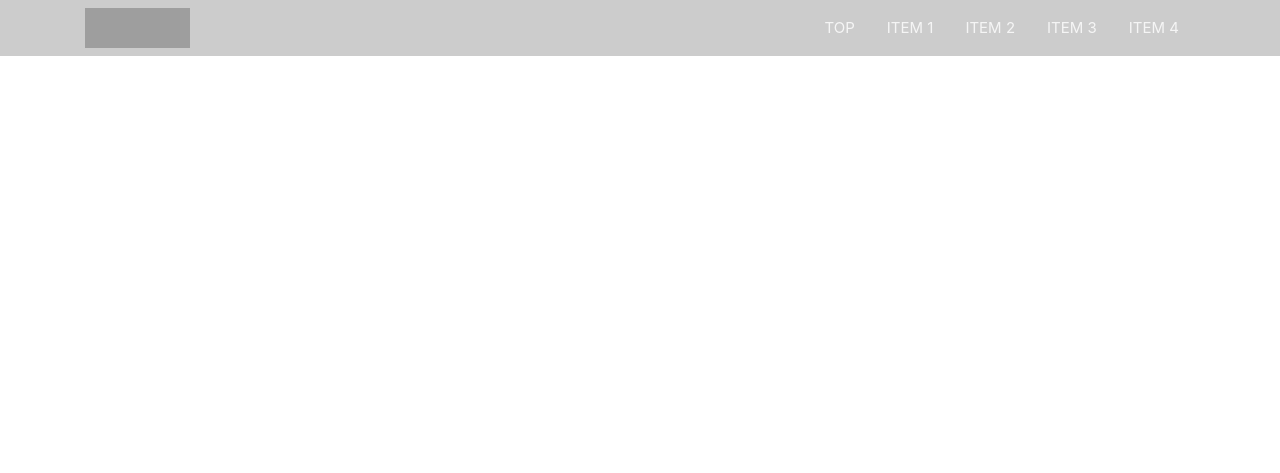
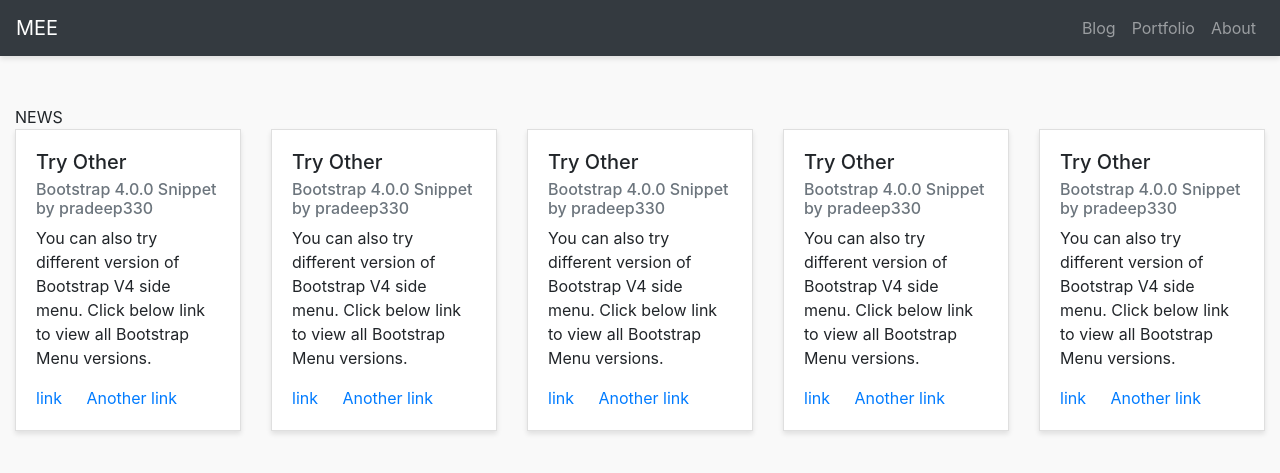
Before and after one commit to agungmee/personal, a PHP site: page / in a window 1280 px wide. Shown: the top 473 px of the page. Run offline with PHP 8.4, Linux system fonts and the light colour scheme; grey boxes are pictures that could not be loaded.

Commit message:
Ubah Navbar dan Tambah Card untuk News

```diff
--- a/includes/navbar.php
+++ b/includes/navbar.php
@@ -1,145 +1,64 @@
-<html>
-<style>
-.navbar {
-    background: #444;
-    -o-transition: all .6s;
-    -moz-transition: all .6s;
-    -webkit-transition: all .6s;
+<!-- Code for NavBar -->
 
-    -ms-transition: all .6s;
-    transition: all .6s;
-    backface-visibility: hidden;
-}
-
-.navbar.navbar-no-bg {
-    background: #444;
-    background: rgba(0, 0, 0, 0.2);
-}
-
-.navbar-dark .navbar-nav {
-    font-size: 15px;
-    color: #fff;
-    text-transform: uppercase;
-}
-
-.navbar-dark .navbar-nav .nav-link {
-    color: #fff;
-    color: rgba(255, 255, 255, 0.8);
-    border: 0;
-}
-
-.navbar-dark .navbar-nav .nav-link:hover {
-    color: #fff;
-}
-
-.navbar-dark .navbar-nav .nav-link:focus {
-    color: #fff;
-    outline: 0;
-}
-
-.navbar-expand-md .navbar-nav .nav-link {
-    padding-left: 1rem;
-    padding-right: 1rem;
-}
-
-.navbar-brand {
-    width: 105px;
-    background: url(../img/logo.png) left center no-repeat;
-    border: 0;
-    text-indent: -99999px;
-}
-</style>
-
-<!-- Top menu -->
-<nav class="navbar navbar-dark fixed-top navbar-expand-md navbar-no-bg">
-    <div class="container">
-        <a class="navbar-brand" href="">Mee</a>
-        <button class="navbar-toggler" type="button" data-toggle="collapse" data-target="#navbarNav" aria-controls="navbarNav" aria-expanded="false" aria-label="Toggle navigation">
+<div id="wrapper" class="animate">
+    <nav class="navbar header-top fixed-top navbar-expand-lg  navbar-dark bg-dark">
+      <!-- <span class="navbar-toggler-icon leftmenutrigger"></span> -->
+      <a class="navbar-brand" href="#">MEE</a>
+      <button class="navbar-toggler" type="button" data-toggle="collapse" data-target="#navbarText" aria-controls="navbarText"
+        aria-expanded="false" aria-label="Toggle navigation">
         <span class="navbar-toggler-icon"></span>
       </button>
-        <div class="collapse navbar-collapse" id="navbarNav">
-            <ul class="navbar-nav ml-auto">
+      <!-- <div class="collapse navbar-collapse" id="navbarText">
+        <ul class="navbar-nav animate side-nav">
           <li class="nav-item">
-                    <a class="nav-link scroll-link" href="#top-content">Top</a>
+            <a class="nav-link" href="#">Article
+              <span class="sr-only">(current)</span>
+            </a>
           </li>
           <li class="nav-item">
-                    <a class="nav-link scroll-link" href="#section-1">Item 1</a>
+            <a class="nav-link" href="#">About</a>
           </li>
           <li class="nav-item">
-                    <a class="nav-link scroll-link" href="#section-2">Item 2</a>
+            <a class="nav-link" href="#">About</a>
+          </li>
+        </ul> -->
+        <ul class="navbar-nav ml-md-auto d-md-flex">
+          <li class="nav-item">
+            <a class="nav-link" href="#">Blog
+              <span class="sr-only">(current)</span>
+            </a>
           </li>
           <li class="nav-item">
-                    <a class="nav-link scroll-link" href="#section-3">Item 3</a>
+            <a class="nav-link" href="#">Portfolio</a>
           </li>
           <li class="nav-item">
-                    <a class="nav-link scroll-link" href="#section-4">Item 4</a>
+            <a class="nav-link" href="#">About</a>
           </li>
         </ul>
-        </div>
     </div>
 </nav>
 
 
+<style>
+        body{background:#f9f9f9;}
+        #wrapper{padding:90px 15px;}
+        .navbar-expand-lg .navbar-nav.side-nav{flex-direction: column;}
+        .card{margin-bottom: 15px; border-radius:0; box-shadow: 0 3px 5px rgba(0,0,0,.1); }
+        .header-top{box-shadow: 0 3px 5px rgba(0,0,0,.1)}
+        .leftmenutrigger{display: none}
+    @media(min-width:992px) {
+        .leftmenutrigger{display: block;display: block;margin: 7px 20px 4px 0;cursor: pointer;}
+        #wrapper{padding: 90px 15px 15px 15px; }
+        .navbar-nav.side-nav.open {left:0;}
+        .navbar-nav.side-nav{background: #585f66;box-shadow: 2px 1px 2px rgba(0,0,0,.1);position:fixed;top:56px;flex-direction: column!important;left:-220px;width:200px;overflow-y:auto;bottom:0;overflow-x:hidden;padding-bottom:40px}
+        }
+        .animate{-webkit-transition:all .3s ease-in-out;-moz-transition:all .3s ease-in-out;-o-transition:all .3s ease-in-out;-ms-transition:all .3s ease-in-out;transition:all .3s ease-in-out}
+</style>
 <script>
-
-jQuery(document).ready(function() {
-
- // ...
-
- // toggle "navbar-no-bg" class
- $('.top-content .text').waypoint(function() {
-     $('nav').toggleClass('navbar-no-bg');
+$( document ).ready(function() {
+     $('.leftmenutrigger').on('click', function(e) {
+     $('.side-nav').toggleClass("open");
+     e.preventDefault();
     });
-
- // ...
-
 });
-
-function scroll_to(clicked_link, nav_height) {
-    var element_class = clicked_link.attr('href').replace('#', '.');
-    var scroll_to = 0;
-    if(element_class != '.top-content') {
-        element_class += '-container';
-        scroll_to = $(element_class).offset().top - nav_height;
-    }
-    if($(window).scrollTop() != scroll_to) {
-        $('html, body').stop().animate({scrollTop: scroll_to}, 1000);
-    }
-}
-
-jQuery(document).ready(function() {
-
-    /*
-        Navigation
-    */
-    $('a.scroll-link').on('click', function(e) {
-        e.preventDefault();
-        scroll_to($(this), $('nav').outerHeight());
-    });
-
-    // ...
-
-});
-
-@media (min-width: 768px) and (max-width: 991px) {
-
- .navbar-expand-md .navbar-nav .nav-link { padding-left: 0.6rem; padding-right: 0.6rem; }
-
- /* ... */
-
-}
-
-@media (max-width: 767px) {
-
- .navbar.navbar-no-bg { background: #444; }
- .navbar-dark .navbar-toggler { border-color: #444; }
- .navbar-dark .navbar-toggler:focus { background: #333; outline: 0; }
- .navbar-expand-md .navbar-nav .nav-link { padding-top: 0.3rem; padding-bottom: 0.3rem; }
-
- /* ... */
-
-}
-
 </script>
-
-</html>
--- /dev/null
+++ b/includes/news.php
@@ -0,0 +1,61 @@
+<html>
+<div class="container-fluid">
+        NEWS
+        <div class="row">
+        <div class="col">
+          <div class="card">
+            <div class="card-body">
+              <h5 class="card-title">Try Other</h5>
+              <h6 class="card-subtitle mb-2 text-muted">Bootstrap 4.0.0 Snippet by pradeep330</h6>
+              <p class="card-text">You can also try different version of Bootstrap V4 side menu. Click below link to view all Bootstrap Menu versions.</p>
+              <a href="https://bootsnipp.com/pradeep330" class="card-link">link</a>
+              <a href="http://websitedesigntamilnadu.com" class="card-link">Another link</a>
+            </div>
+          </div>
+        </div>
+        <div class="col">
+          <div class="card">
+            <div class="card-body">
+              <h5 class="card-title">Try Other</h5>
+              <h6 class="card-subtitle mb-2 text-muted">Bootstrap 4.0.0 Snippet by pradeep330</h6>
+              <p class="card-text">You can also try different version of Bootstrap V4 side menu. Click below link to view all Bootstrap Menu versions.</p>
+              <a href="https://bootsnipp.com/pradeep330" class="card-link">link</a>
+              <a href="http://websitedesigntamilnadu.com" class="card-link">Another link</a>
+            </div>
+          </div>
+        </div>
+        <div class="col">
+          <div class="card">
+            <div class="card-body">
+              <h5 class="card-title">Try Other</h5>
+              <h6 class="card-subtitle mb-2 text-muted">Bootstrap 4.0.0 Snippet by pradeep330</h6>
+              <p class="card-text">You can also try different version of Bootstrap V4 side menu. Click below link to view all Bootstrap Menu versions.</p>
+              <a href="https://bootsnipp.com/pradeep330" class="card-link">link</a>
+              <a href="http://websitedesigntamilnadu.com" class="card-link">Another link</a>
+            </div>
+          </div>
+        </div>
+        <div class="col">
+          <div class="card">
+            <div class="card-body">
+              <h5 class="card-title">Try Other</h5>
+              <h6 class="card-subtitle mb-2 text-muted">Bootstrap 4.0.0 Snippet by pradeep330</h6>
+              <p class="card-text">You can also try different version of Bootstrap V4 side menu. Click below link to view all Bootstrap Menu versions.</p>
+              <a href="https://bootsnipp.com/pradeep330" class="card-link">link</a>
+              <a href="http://websitedesigntamilnadu.com" class="card-link">Another link</a>
+            </div>
+          </div>
+        </div>
+        <div class="col">
+          <div class="card">
+            <div class="card-body">
+              <h5 class="card-title">Try Other</h5>
+              <h6 class="card-subtitle mb-2 text-muted">Bootstrap 4.0.0 Snippet by pradeep330</h6>
+              <p class="card-text">You can also try different version of Bootstrap V4 side menu. Click below link to view all Bootstrap Menu versions.</p>
+              <a href="https://bootsnipp.com/pradeep330" class="card-link">link</a>
+              <a href="http://websitedesigntamilnadu.com" class="card-link">Another link</a>
+            </div>
+          </div>
+        </div>
+      </div>
+</html>
--- a/index.php
+++ b/index.php
@@ -11,5 +11,8 @@
 </head>
 <body>
 	<?php include_once ('includes/navbar.php'); ?>
+
+	<?php include_once ('includes/news.php'); ?>
+
 </body>
 </html>
```
Lines whose indentation alone changed are shown as unchanged.
